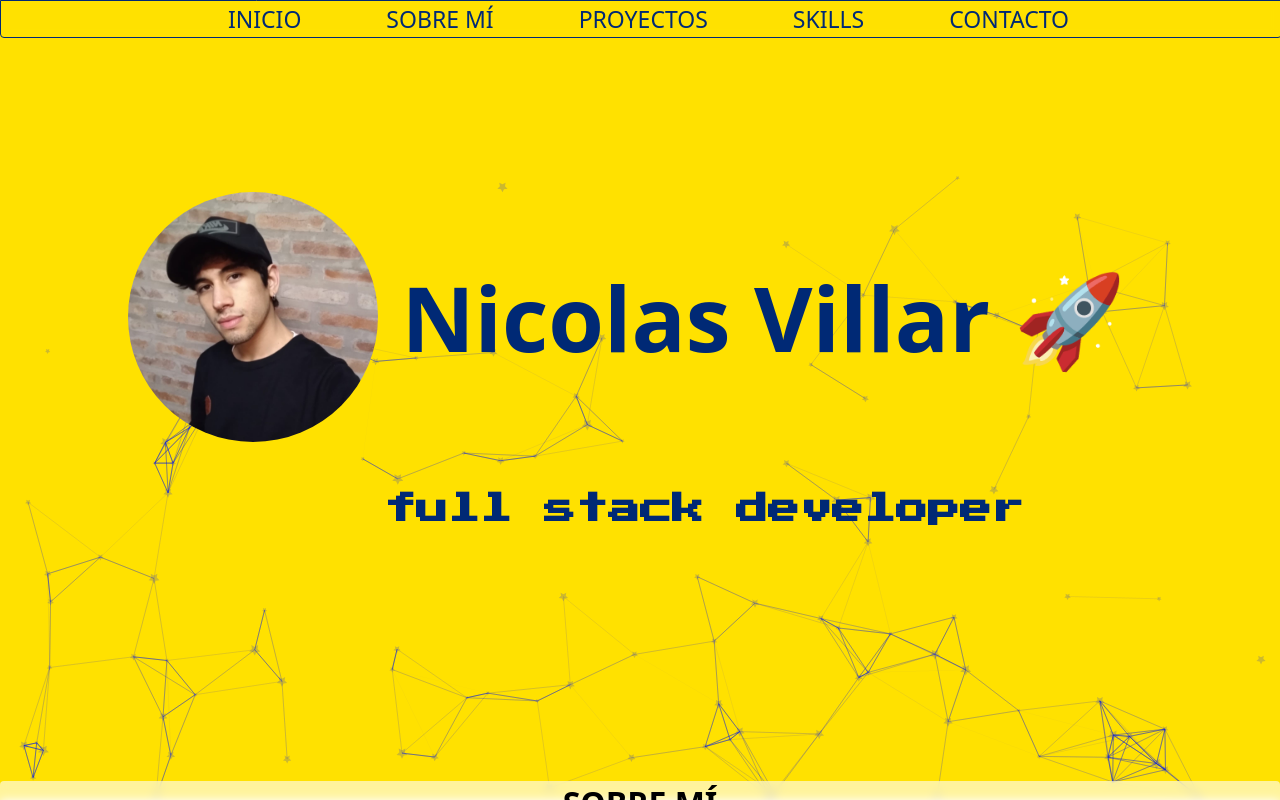
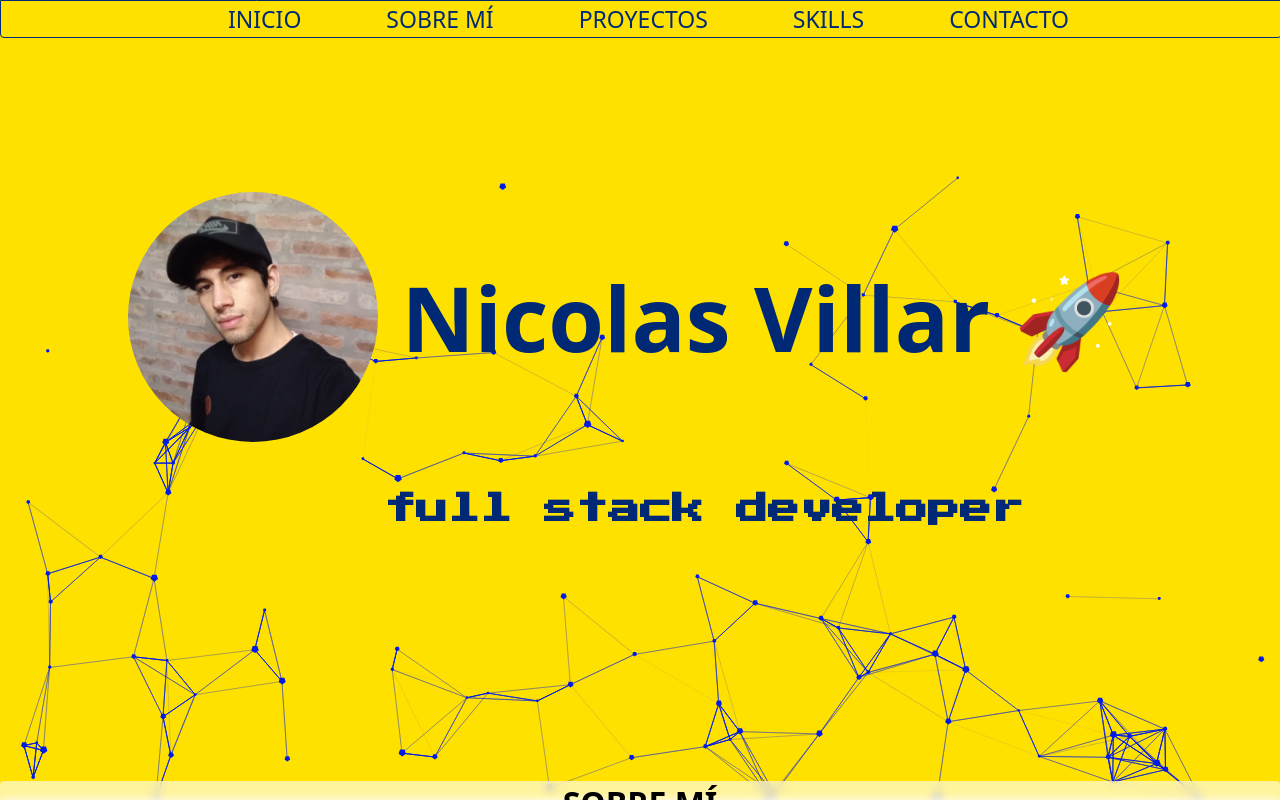
Before and after one commit to nicolasvillarr/portfolio, a React (Create React App) app: page / in a window 1280 px wide. Shown: the top 800 px of the page. Built offline with nearby package versions, Linux system fonts and the light colour scheme.

Commit message:
add blur nav

```diff
--- a/src/components/Particles.jsx
+++ b/src/components/Particles.jsx
@@ -32,11 +32,11 @@ const ParticlesFondo = ()=>{
                 interactivity: {
                     events: {
                         onClick: {
-                            enable: false,
+                            enable: true,
                             mode: "grab",
                         },
                         onHover: {
-                            enable: false,
+                            enable: true,
                             mode: "grab",
                         },
                         resize: true,
@@ -63,7 +63,7 @@ const ParticlesFondo = ()=>{
       value:"#001be6"
     },
     shape: {
-      type: "star",
+      type: "polygon",
       stroke: {
         width: 0,
         color:"#000000"
@@ -78,7 +78,7 @@ const ParticlesFondo = ()=>{
       }
     },
     opacity: {
-      value: 0.2,
+      value: 1.2,
       random: false,
       anim: {
         enable: false,
@@ -101,7 +101,7 @@ const ParticlesFondo = ()=>{
       enable: true,
       distance: 100,
       color: "#001be6",
-      opacity: 0.5,
+      opacity: 1.5,
       width: 1
     },
     move: {
@@ -119,45 +119,6 @@ const ParticlesFondo = ()=>{
       }
     }
   },
-  interactivity: {
-    detect_on: "canvas",
-    events: {
-      onhover: {
-        enable: false,
-        mode: "grab"
-      },
-      onclick: {
-        enable: false,
-        mode: "push"
-      },
-      resize: true
-    },
-    modes: {
-      grab: {
-        distance: 200,
-        line_linked: {
-          opacity: 1
-        }
-      },
-      bubble: {
-        distance: 400,
-        size: 40,
-        duration: 2,
-        opacity: 8,
-        speed: 3
-      },
-      repulse: {
-        distance: 200,
-        duration: 0.4
-      },
-      push: {
-        particles_nb: 4
-      },
-      remove: {
-        particles_nb: 2
-      }
-    }
-  },
   retina_detect: true
             }}
         />
--- a/src/styles/Navbar/Navbar.css
+++ b/src/styles/Navbar/Navbar.css
@@ -4,8 +4,8 @@
   width: 100%;
   border: solid #002975 1px;
   border-radius: 0px 0px 4px 4px;
-  -webkit-backdrop-filter: blur(5px);
-          backdrop-filter: blur(5px);
+  -webkit-backdrop-filter: blur(15px);
+          backdrop-filter: blur(15px);
   display: grid;
   grid-gap: 6px;
   justify-items: center;
--- a/src/styles/Navbar/Navbar.scss
+++ b/src/styles/Navbar/Navbar.scss
@@ -6,7 +6,7 @@
     width:100%;
     border: solid $navColor 1px;
     border-radius: 0px 0px 4px 4px;
-    backdrop-filter: blur(5px);
+    backdrop-filter: blur(15px);
     display: grid;
     grid-gap: 6px;
     justify-items:center;
```
Also changed, not shown: public/favico.ico.png (added), 1 other file (tests, documents, lock files or other folders).
